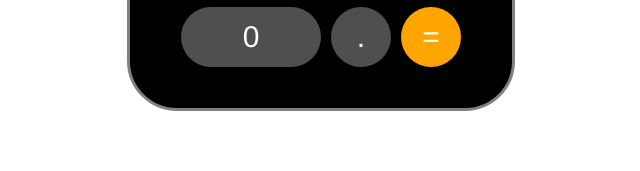
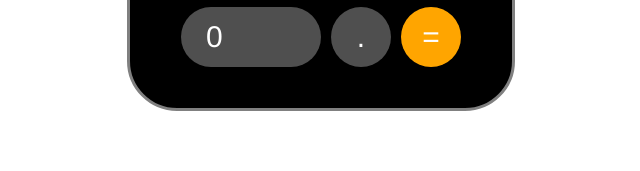
Before and after one commit to endaulster/calculator, a plain HTML site: page index.html in a window 1280 px wide. Shown: the part 616-787 px from the top of the page, 319-959 px from the left. Drawn offline with Linux system fonts and the light colour scheme.

Commit message:
Just some CSS superficial arrangements

```diff
--- a/index.html
+++ b/index.html
@@ -46,7 +46,9 @@
                         <div id="sabroso4" class="b4f4">+</div>
                     </div>
                     <div class="fila5">
-                        <div id="sabroso6" class="b5f1">0</div>
+                        <div id="sabroso6" class="b5f1">
+                            <div class="zero">0</div>
+                        </div>
                         <div id="sabroso5" class="b5f2">.</div>
                         <div id="sabroso5" class="b5f3">=</div>
 
--- a/style.css
+++ b/style.css
@@ -67,9 +67,13 @@
     width: 140px;
     height: 60px;
     display: flex;
-    justify-content: center;
+    justify-content:left ;
     align-items: center;
     font-size: 30px;
+}
+
+.zero {
+    margin-left: 25px;
 }
 
 .b1f1, .b1f2, .b1f3 {
```
